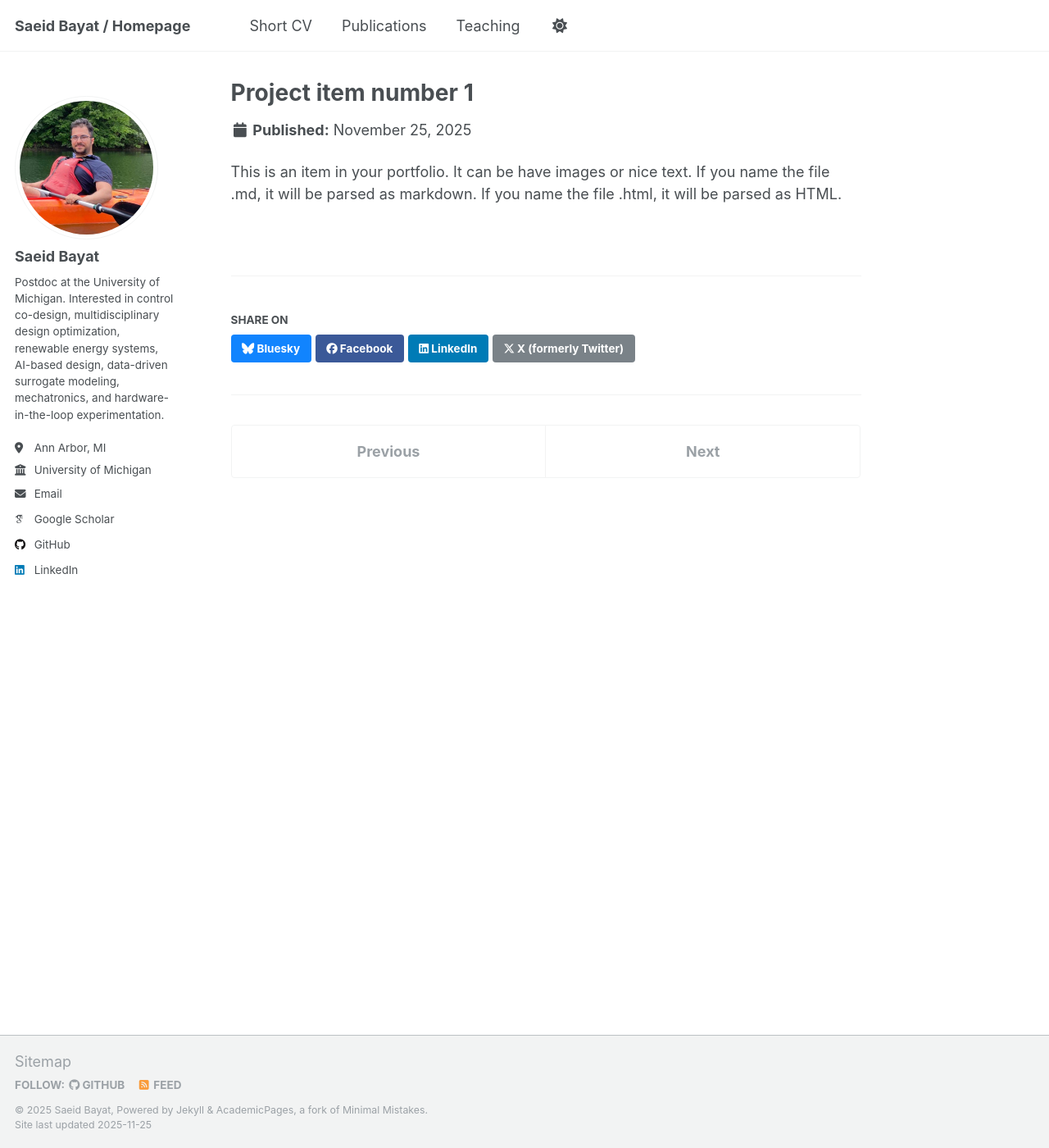
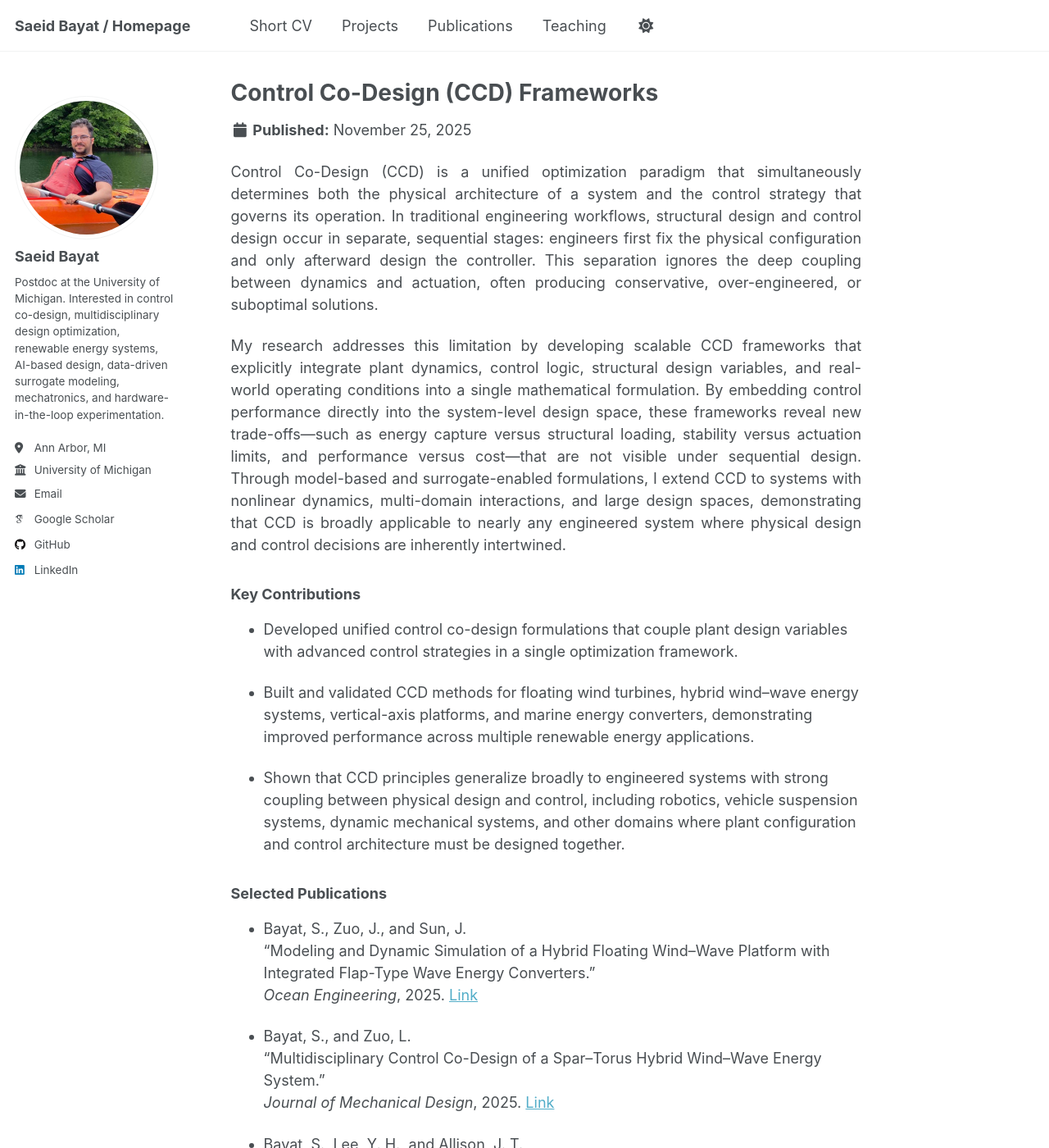
Before and after one commit to SaeidBayat/SaeidBayat.github.io, a Jekyll site: the page built from _portfolio/portfolio-1.md, in a window 1280 px wide and 1400 px high. Shown: the whole window at 82% size. Built offline with Jekyll 4.4.1, drawn with Linux system fonts in a browser that asks for light colours; some web fonts are replaced; a script that is not in the unit is left out; some of the changed text lies outside the part shown.

Commit message:
add projects

```diff
--- a/_data/navigation.yml
+++ b/_data/navigation.yml
@@ -12,8 +12,8 @@ main:
   - title: "Short CV"
     url: /cv/
 
-#  - title: "Projects"
-#    url: /portfolio/
+  - title: "Projects"
+    url: /portfolio/
 
 #  - title: "Blog Posts"
 #    url: /year-archive/
--- a/_portfolio/portfolio-1.md
+++ b/_portfolio/portfolio-1.md
@@ -1,7 +1,53 @@
 ---
-title: "Project item number 1"
-excerpt: "Short description of project item number 1<br/><img src='/images/500x300.png'>"
+title: "Control Co-Design (CCD) Frameworks"
+excerpt: "<br/><img src='/images/CCD_methods.png'>"
 collection: portfolio
 ---
 
-This is an item in your portfolio. It can be have images or nice text. If you name the file .md, it will be parsed as markdown. If you name the file .html, it will be parsed as HTML.
+<p style="text-align: justify;">
+Control Co-Design (CCD) is a unified optimization paradigm that simultaneously determines both the physical architecture of a system and the control strategy that governs its operation. In traditional engineering workflows, structural design and control design occur in separate, sequential stages: engineers first fix the physical configuration and only afterward design the controller. This separation ignores the deep coupling between dynamics and actuation, often producing conservative, over-engineered, or suboptimal solutions.
+</p>
+
+<p style="text-align: justify;">
+My research addresses this limitation by developing scalable CCD frameworks that explicitly integrate plant dynamics, control logic, structural design variables, and real-world operating conditions into a single mathematical formulation. By embedding control performance directly into the system-level design space, these frameworks reveal new trade-offs—such as energy capture versus structural loading, stability versus actuation limits, and performance versus cost—that are not visible under sequential design. Through model-based and surrogate-enabled formulations, I extend CCD to systems with nonlinear dynamics, multi-domain interactions, and large design spaces, demonstrating that CCD is broadly applicable to nearly any engineered system where physical design and control decisions are inherently intertwined.
+</p>
+
+### Key Contributions
+
+- Developed unified control co-design formulations that couple plant design variables with advanced control strategies in a single optimization framework.
+
+- Built and validated CCD methods for floating wind turbines, hybrid wind–wave energy systems, vertical-axis platforms, and marine energy converters, demonstrating improved performance across multiple renewable energy applications.
+
+- Shown that CCD principles generalize broadly to engineered systems with strong coupling between physical design and control, including robotics, vehicle suspension systems, dynamic mechanical systems, and other domains where plant configuration and control architecture must be designed together.
+
+### Selected Publications
+
+- Bayat, S., Zuo, J., and Sun, J.
+  "Modeling and Dynamic Simulation of a Hybrid Floating Wind–Wave Platform with Integrated Flap-Type Wave Energy Converters."
+  *Ocean Engineering*, 2025. [Link](https://arxiv.org/abs/2510.15285)
+
+- Bayat, S., and Zuo, L.
+  "Multidisciplinary Control Co-Design of a Spar–Torus Hybrid Wind–Wave Energy System."
+  *Journal of Mechanical Design*, 2025. [Link](https://asmedigitalcollection.asme.org/mechanicaldesign/article/doi/10.1115/1.4070400/1228297?casa_token=8lxhAcPokOwAAAAA:v_JSaXavPQ1Una_h_NzBsqLauS-8xd-m4jcFtADpXfWdLHfTjuWHkxAhk9TqmNX9XfpilZCJ)
+
+- Bayat, S., Lee, Y. H., and Allison, J. T.
+  "Nested Control Co-Design of a Spar Buoy Horizontal-Axis Floating Offshore Wind Turbine."
+  *Ocean Engineering*, 2025. [Link](https://www.sciencedirect.com/science/article/pii/S0029801825007504)
+
+- Bayat, S., and Allison, J. T.
+  "Impact of Control Strategies on the Control Co-Design of Spar Floating Offshore Wind Turbines."
+  *Ocean Engineering*, 2025. [Link](https://www.sciencedirect.com/science/article/pii/S0029801825014696)
+
+- Lee, Y. H., Bayat, S., and Allison, J. T.
+  "Wind Turbine Control Co-Design Using Dynamic System Derivative Function Surrogate Model (DFSM) Based on OpenFAST Linearization."
+  *Applied Energy*, 396:126203 (2025). [Link](https://www.sciencedirect.com/science/article/abs/pii/S030626192500933X)
+
+- Lee, Y. H., Bayat, S., Allison, J. T., Hossain, M. S., and Griffith, D. T.
+  "Multidisciplinary Modeling and Control Co-Design of a Floating Offshore Vertical-Axis Wind Turbine System."
+  *Journal of Mechanical Design*, 2025. [Link](https://asmedigitalcollection.asme.org/mechanicaldesign/article/147/6/061702/1213031/Multidisciplinary-Modeling-and-Control-Co-Design)
+
+- Bayat, S., and Allison, J. T.
+  "Control Co-Design with Varying Available Information Applied to Vehicle Suspensions."
+  *Journal of Dynamic Systems, Measurement, and Control*, accepted (2025). [Link](https://scholar.google.com/citations?view_op=view_citation&hl=en&user=pKbaaS0AAAAJ&citation_for_view=pKbaaS0AAAAJ:qUcmZB5y_30C)
+
+<img src="/images/CCD_methods.png" style="width:100%;margin-top:20px;">
```
Also changed, not shown: _pages/about.md (+2 -3 lines), _portfolio/portfolio-2.html (deleted, +0 -7 lines), _portfolio/portfolio-2.md (added, +44 -0 lines), _portfolio/portfolio-3.md (added, +47 -0 lines), _portfolio/portfolio-4.md (added, +60 -0 lines), images/CCD_methods.png (added), images/GNN.png (added), images/xdsm_plot.png (added), 3 other files.
